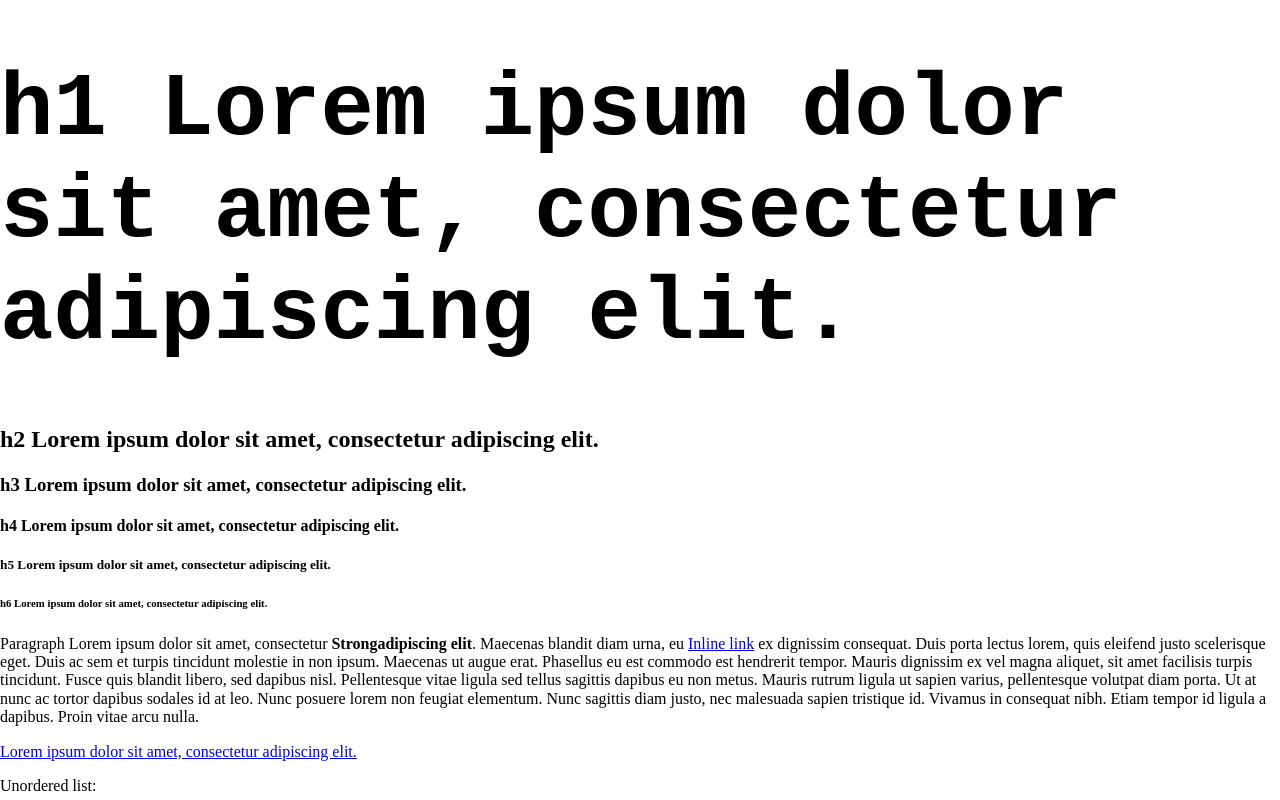
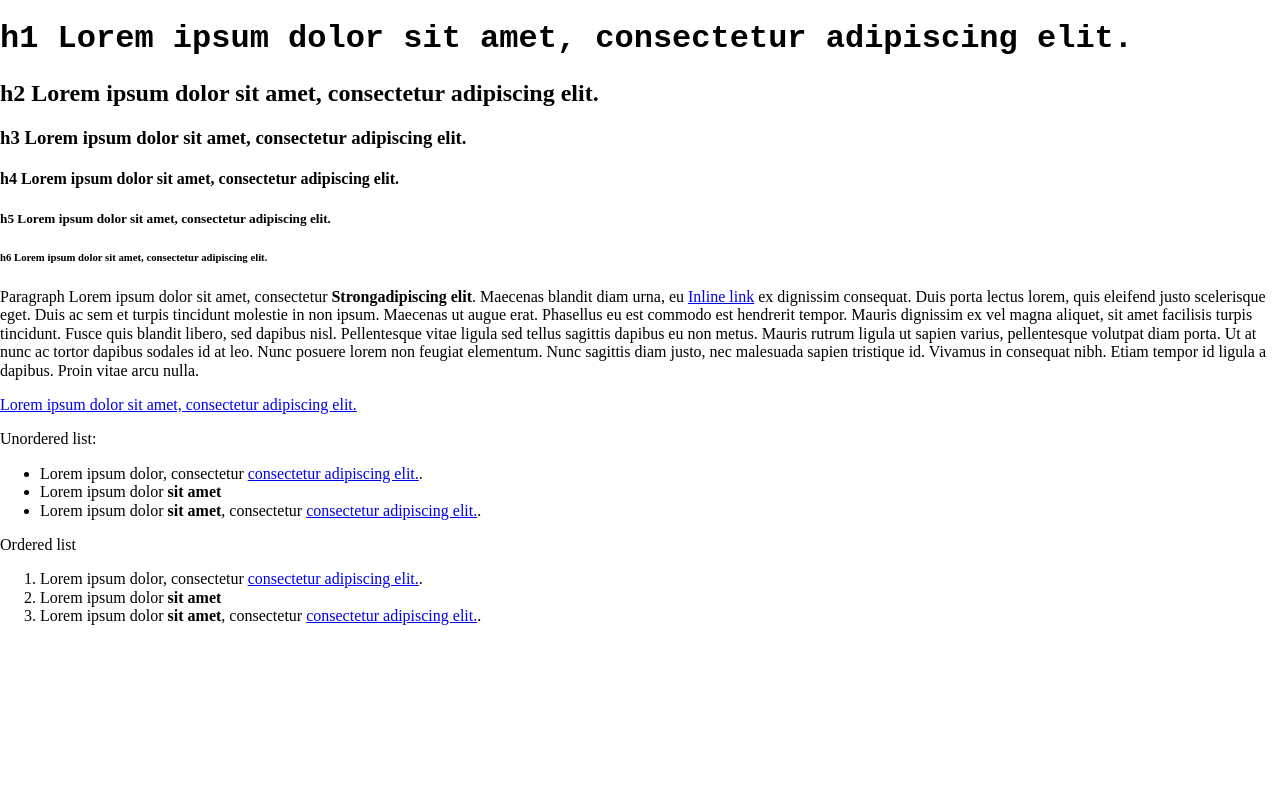
Before and after one commit to MaciejKut/admin-panel, a website: page styleguide.html in a window 1280 px wide. Shown: the top 800 px of the page. Drawn offline with nearby package versions, Linux system fonts and the light colour scheme; files that its build step writes are made by us from their sources.

Commit message:
Upgrade config

```diff
--- a/package.json
+++ b/package.json
@@ -18,8 +18,7 @@
     "watch": "npm-run-all watch:*",
     "watch:sass": "node-sass --output-style expanded --source-map true -o css sass --watch",
     "watch:autoprefixer": "onchange -d 100 css/style.css -- autoprefixer-cli -o css/style.prefixed.css css/style.css",
-    "watch:browsersync": "browser-sync start --server --files \"css/*.css\" \"*.html\"",
-    "watch:sassprefixer": "onchange sass/* -- node-sass --output-style expanded --source-map true -o css sass && autoprefixer-cli -o css/style.css css/style.css"
+    "watch:browsersync": "browser-sync start --server --files \"css/*.css\" \"*.html\""
   },
   "repository": {
     "type": "git",
--- a/sass/style.scss
+++ b/sass/style.scss
@@ -3,8 +3,7 @@
 @import "normalize";
 @import "layout";
 
-
 h1 {
     font-family: 'Courier New', Courier, monospace;
-    font-size: 89px;
+    font-size: 32px;
 }
```
Also changed, not shown: 1 other file.
